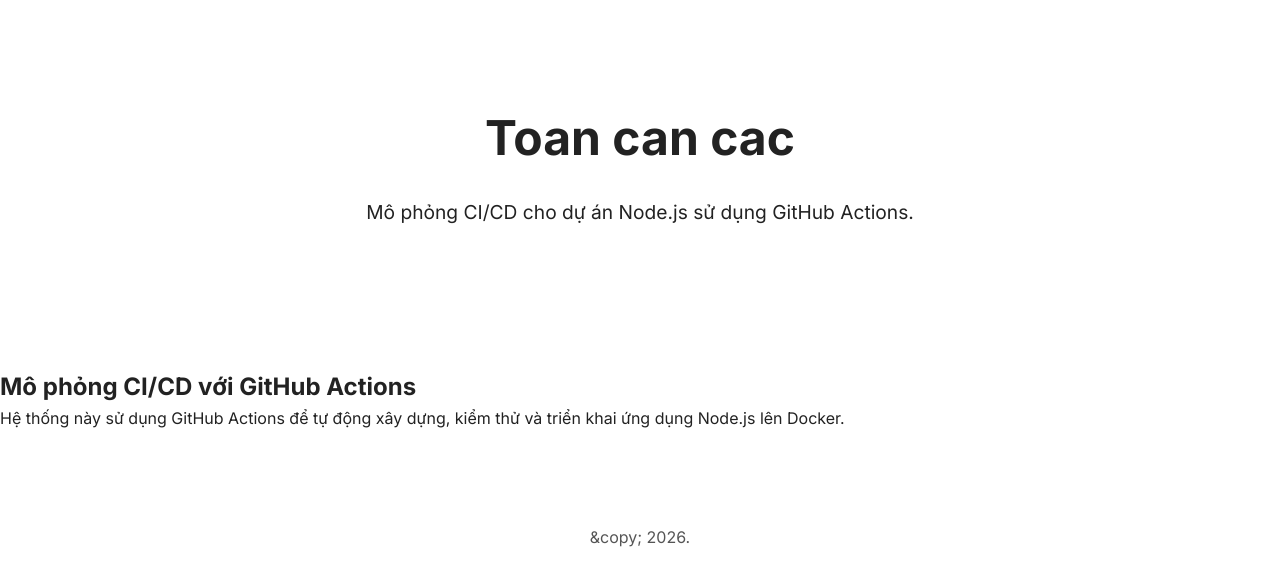
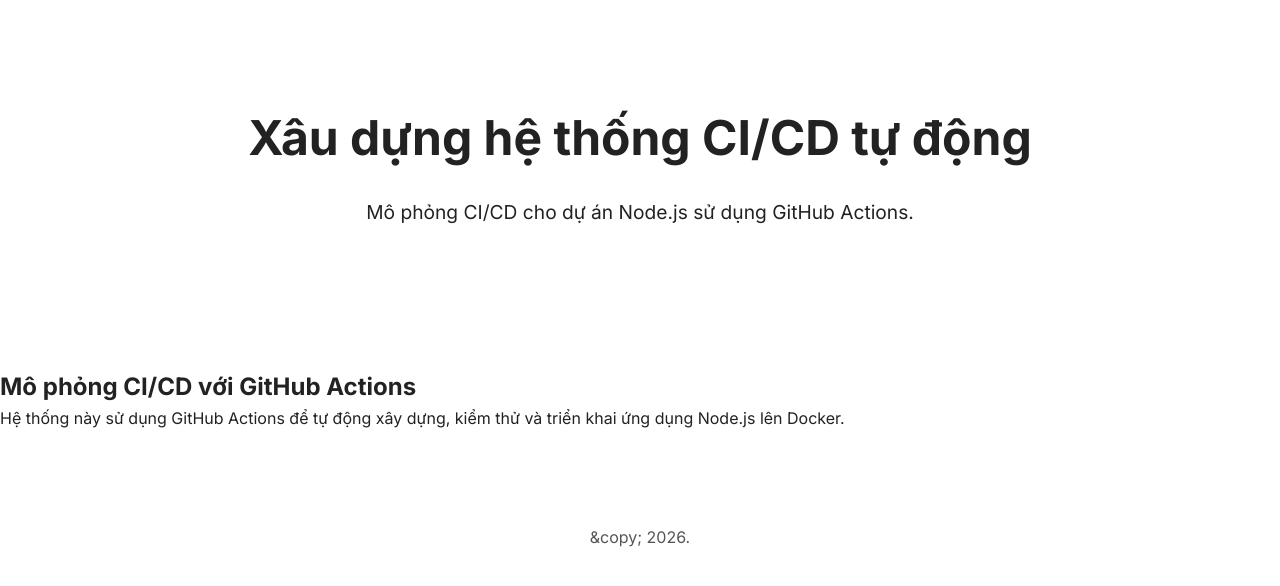
Before and after one commit to dthanhsang/demodevops, a website: page public/index.html in a window 1280 px wide. Drawn offline with Linux system fonts and the light colour scheme.

Commit message:
lại như cũ

```diff
--- a/public/index.html
+++ b/public/index.html
@@ -10,7 +10,7 @@
 <body>
   <section class="hero">
 
-    <h1>Toan can cac
+    <h1>Xâu dựng hệ thống CI/CD tự động
        </h1> <!-- Đoạn code sửa đổi -->
     <p class="subtitle">Mô phỏng CI/CD cho dự án Node.js sử dụng GitHub Actions.</p>
   </section>
```
